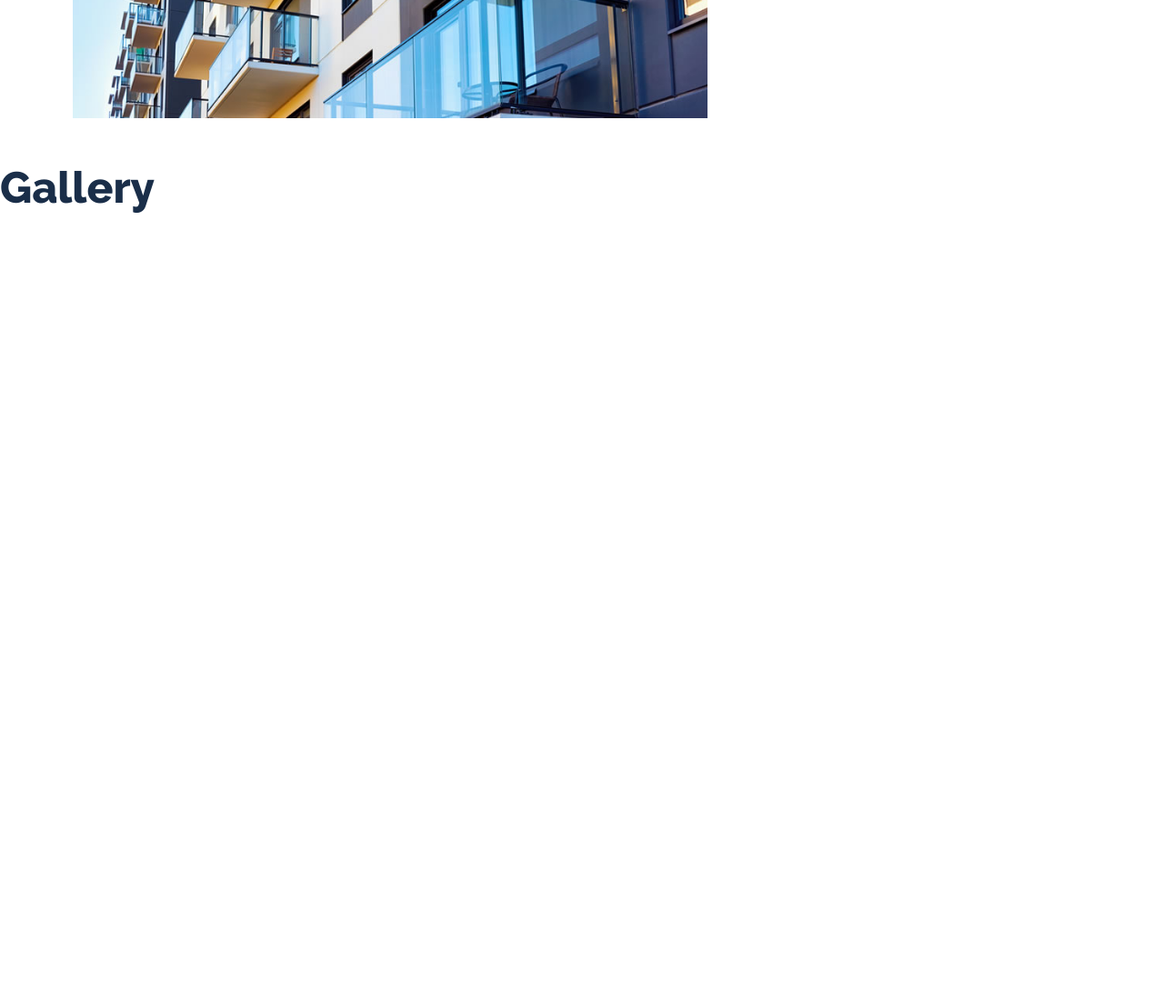
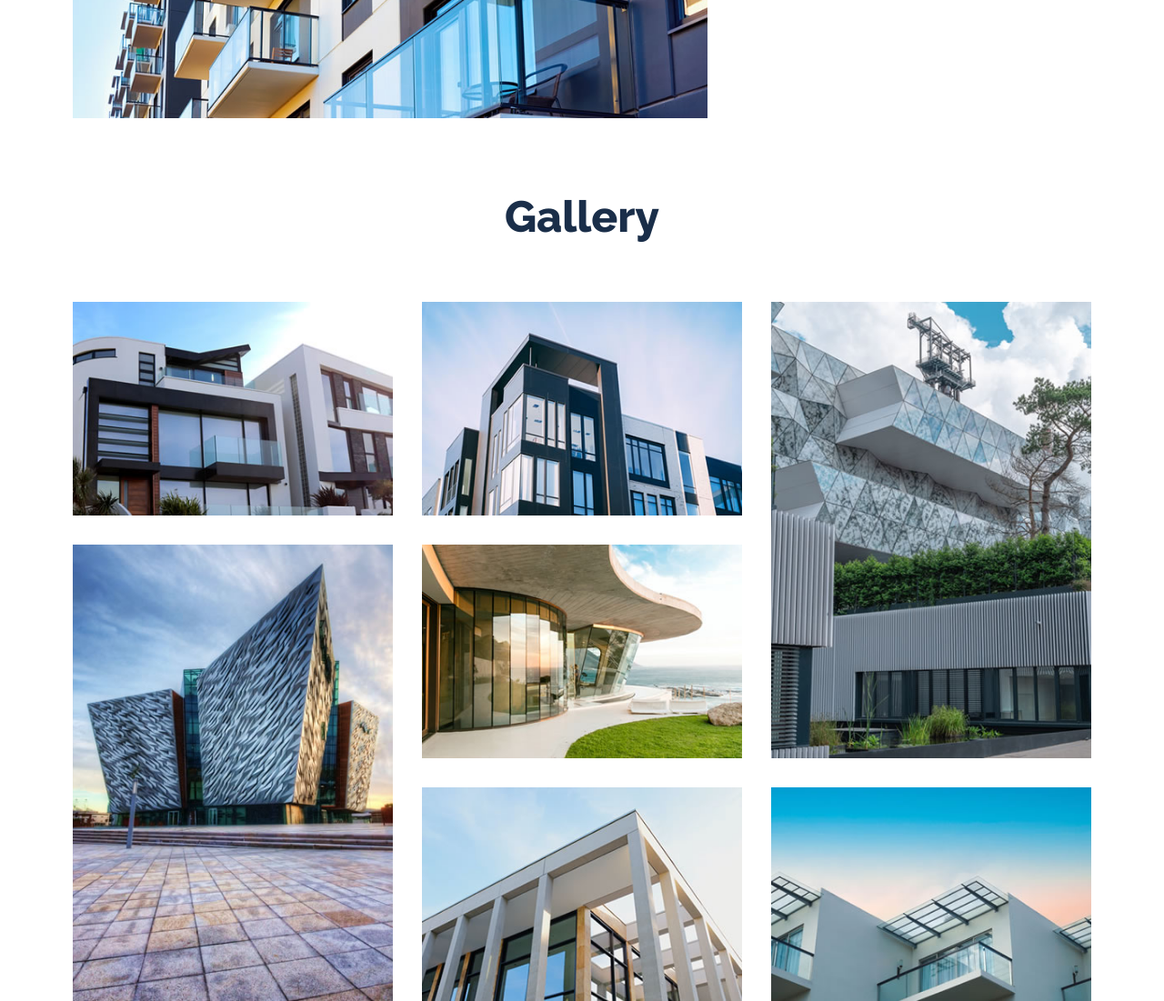
Before and after one commit to robvimudesignwp/template-architecture-studio, a plain HTML site: page index.html in a window 1280 px wide. Shown: the part 4808-5909 px from the top of the page at 91% size. Before the commit the page ends 5108 px from the top, so only its background shows below. Drawn offline with Linux system fonts and the light colour scheme.

Commit message:
Agregando imágenes a la galería, terminando de añadir estilos a la galería, queda pendiente la creación del footer

```diff
--- a/css/styles.css
+++ b/css/styles.css
@@ -263,3 +263,55 @@ img{
   padding: 2rem;
   text-align: center;
 }
+
+/*====================== Gallery =====================*/
+.gallery{
+  display: grid;
+  gap: 2rem;
+  grid-template-columns: repeat(2, 1fr);
+}
+
+@media only screen and (min-width: 768px){
+  .gallery{
+    grid-template-columns: repeat(3, 1fr);
+  }
+}
+.gallery img{
+  height: 100%;
+  object-fit: cover;
+}
+
+.gallery .image-gallery:nth-child(2){
+  grid-column: 2 / 3;
+  grid-row: 1 / 3;
+}
+
+@media only screen and (min-width: 768px){
+  .gallery .image-gallery:nth-child(2){
+    grid-column: 1 / 2;
+    grid-row: 2 / 4;
+  }
+}
+
+.gallery .image-gallery:nth-child(3){
+  grid-column: 2 / 3;
+  grid-row: 3 / 5;
+}
+
+@media only screen and (min-width: 768px){
+  .gallery .image-gallery:nth-child(3){
+    grid-column: 2 / 3;
+    grid-row: 1 / 2;
+  }
+}
+
+.gallery .image-gallery:nth-child(6){
+  grid-row: 2 / 4;
+}
+
+@media only screen and (min-width: 768px){
+  .gallery .image-gallery:nth-child(6){
+    grid-column: 3 / 4;
+    grid-row: 1 / 3;
+  }
+}
--- a/index.html
+++ b/index.html
@@ -99,13 +99,31 @@
           </div><!-- end content-item-2 -->
         </div><!-- end content-box -->
     </main>
-    <section>
-      <h2>Gallery</h2>
+    <section class="container mt-5">
+      <h2 class="text-center">Gallery</h2>
       <div class="gallery">
         <div class="image-gallery">
-          <img src="images/" alt="">
-        </div>
-      </div>
+          <img src="images/gallery_001.jpg" alt="architecture design">
+        </div><!-- end image-gallery -->
+        <div class="image-gallery">
+          <img src="images/gallery_002.jpg" alt="architecture design">
+        </div><!-- end image-gallery -->
+        <div class="image-gallery">
+          <img src="images/gallery_003.jpg" alt="architecture design">
+        </div><!-- end image-gallery -->
+        <div class="image-gallery">
+          <img src="images/gallery_004.jpg" alt="architecture design">
+        </div><!-- end image-gallery -->
+        <div class="image-gallery">
+          <img src="images/gallery_005.jpg" alt="architecture design">
+        </div><!-- end image-gallery -->
+        <div class="image-gallery">
+          <img src="images/gallery_006.jpg" alt="architecture design">
+        </div><!-- end image-gallery -->
+        <div class="image-gallery">
+          <img src="images/gallery_007.jpg" alt="architecture design">
+        </div><!-- end image-gallery -->
+      </div><!-- end gallery -->
     </section>
   </body>
 </html>
```
Also changed, not shown: images/gallery_001.jpg (added), images/gallery_002.jpg (added), images/gallery_003.jpg (added), images/gallery_004.jpg (added), images/gallery_005.jpg (added), images/gallery_006.jpg (added), images/gallery_007.jpg (added).
